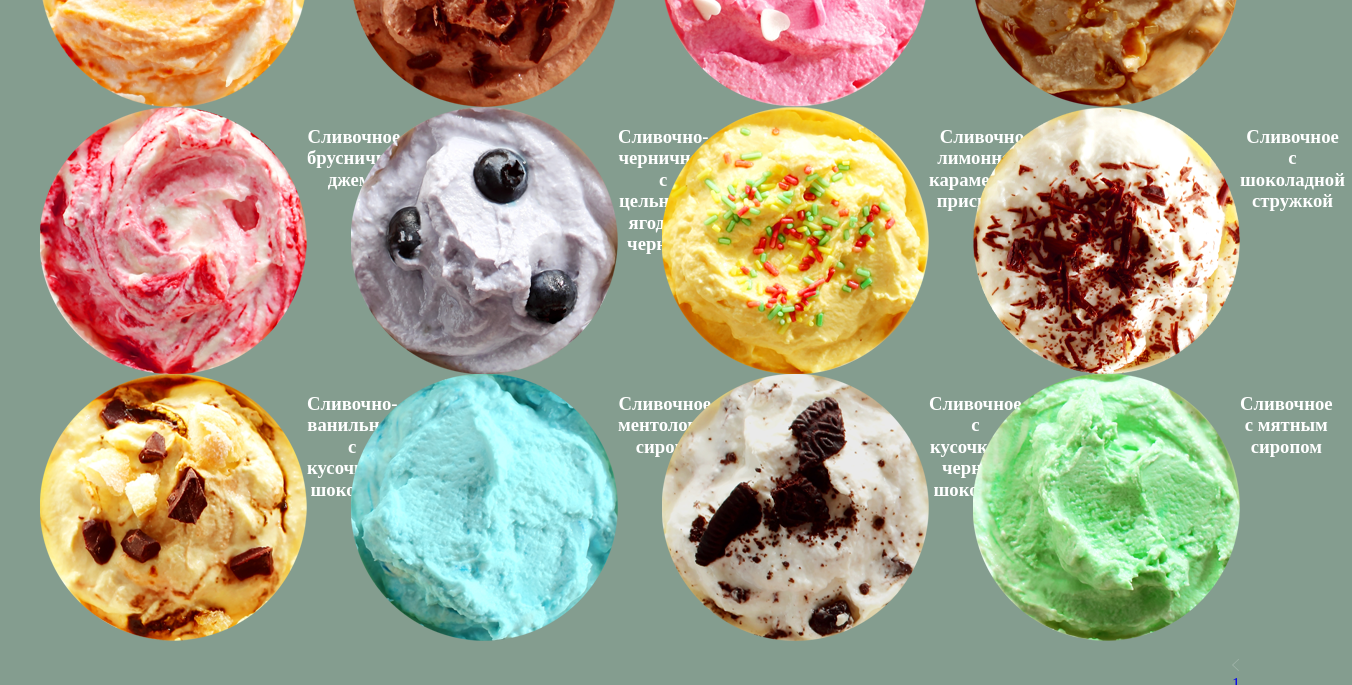
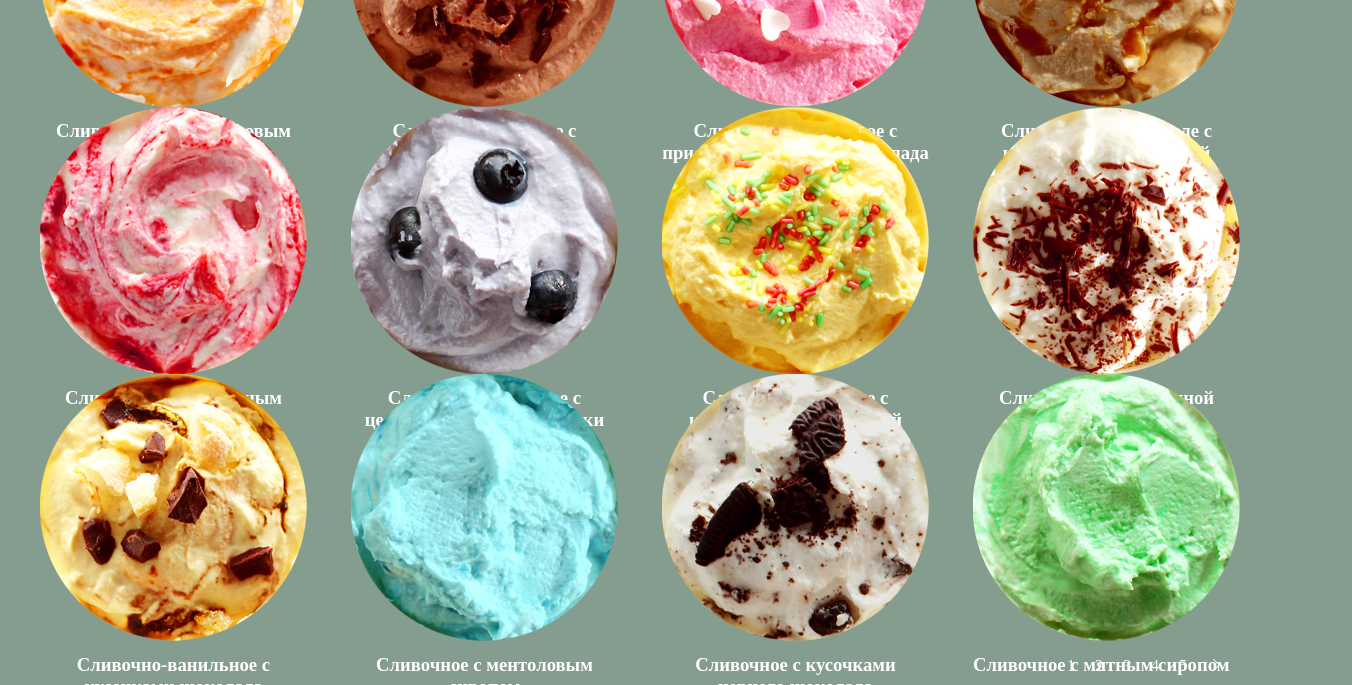
Before and after one commit to zloybrabus/1487723-gllacy-29, a plain HTML site: page catalog.html in a window 1280 px wide. Shown: the part 370-1055 px from the top of the page, 1352 px wide, since content can reach past the window. Drawn offline with nearby package versions, Linux system fonts and the light colour scheme.

```diff
--- a/catalog.html
+++ b/catalog.html
@@ -66,51 +66,51 @@
       <ul class="icecream-list-catalog list-styles-reset">
           <li class="icecream-item">
             <img src="img/hit1.png" width="267" height="267" alt="Красивое сливочное мороженое">
-            <h3>Сливочное с апельсиновым джемом и цитрусовой стружкой</h3>
+            <h3 class="icecream-text">Сливочное с апельсиновым джемом и цитрусовой стружкой</h3>
          </li>
          <li class="icecream-item">
            <img src="img/hit2.png" width="267" height="267" alt="Красивое сливочно-кофейное мороженое">
-           <h3>Сливочно-кофейное с кусочками шоколада</h3>
+           <h3 class="icecream-text">Сливочно-кофейное с кусочками шоколада</h3>
          </li>
          <li class="icecream-item">
            <img src="img/hit3.png" width="267" height="267" alt="Красивое сливочно-клубничное мороженое">
-           <h3>Сливочно-клубничное с присыпкой из белого шоколада</h3>
+           <h3 class="icecream-text">Сливочно-клубничное с присыпкой из белого шоколада</h3>
          </li>
          <li class="icecream-item">
            <img src="img/hit4.png" width="267" height="267" alt="Красивое крем-брюле">
-           <h3>Сливочное крем-брюле с карамельной подливкой</h3>
+           <h3 class="icecream-text">Сливочное крем-брюле с карамельной подливкой</h3>
          </li>
          <li class="icecream-item">
            <img src="img/product.png" width="267" height="267" alt="Красивое мороженое с брусничным джемом">
-           <h3>Сливочное с брусничным джемом</h3>
+           <h3 class="icecream-text">Сливочное с брусничным джемом</h3>
          </li>
          <li class="icecream-item">
            <img src="img/product1.png" width="267" height="267" alt="Красивое мороженое с ягодами">
-           <h3>Сливочно-черничное с цельными ягодами черники</h3>
+           <h3 class="icecream-text">Сливочно-черничное с цельными ягодами черники</h3>
          </li>
          <li class="icecream-item">
            <img src="img/product2.png" width="267" height="267" alt="Красивое лимонное мороженое">
-           <h3>Сливочно-лимонное с карамельной присыпкой</h3>
+           <h3 class="icecream-text">Сливочно-лимонное с карамельной присыпкой</h3>
          </li>
          <li class="icecream-item">
            <img src="img/product3.png" width="267" height="267" alt="Красивое мороженое с шоколадной стружкой">
-           <h3>Сливочное с шоколадной стружкой</h3>
+           <h3 class="icecream-text">Сливочное с шоколадной стружкой</h3>
          </li>
          <li class="icecream-item">
            <img src="img/product4.png" width="267" height="267" alt="Красивое мороженое с большими кусочками шоколада">
-           <h3>Сливочно-ванильное с кусочками шоколада</h3>
+           <h3 class="icecream-text">Сливочно-ванильное с кусочками шоколада</h3>
          </li>
          <li class="icecream-item">
            <img src="img/product5.png" width="267" height="267" alt="Красивое мороженое с зеленым сиропом">
-           <h3>Сливочноe с ментоловым сиропом</h3>
+           <h3 class="icecream-text">Сливочноe с ментоловым сиропом</h3>
          </li>
          <li class="icecream-item">
            <img src="img/product6.png" width="267" height="267" alt="Красивое мороженое с большими кусочками горького шоколада">
-           <h3>Сливочное с кусочками черного шоколада</h3>
+           <h3 class="icecream-text">Сливочное с кусочками черного шоколада</h3>
           </li>
          <li class="icecream-item">
            <img src="img/product7.png" width="267" height="267" alt="Красивое мороженое с салатовым сиропом">
-           <h3>Сливочное с мятным сиропом</h3>
+           <h3 class="icecream-text">Сливочное с мятным сиропом</h3>
          </li>
       </ul>
     </section>
--- a/css/style.css
+++ b/css/style.css
@@ -37,6 +37,11 @@
     margin: 0;
     padding: 0;
     list-style: none;
+}
+
+a {
+    color: var(--basic-white);
+    text-decoration: none;
 }
 
 .page {
@@ -115,6 +120,9 @@
 
 .user-navigation .login-link {
     padding-left: 50px;
+    padding: 8px 25px;
+    display: flex;
+    align-items: center;
     position: relative;
 }
 
@@ -170,7 +178,6 @@
     font-weight: 500;
     font-size: 14px;
     line-height: 16px;
-    margin-left: 10px;
     background: rgba(255, 255, 255, 0.2);
     border-radius: 20px;
 }
@@ -200,6 +207,10 @@
     background-repeat: no-repeat;
     background-position: 0 0;
     border-radius: 20px;
+}
+
+.basket {
+    margin-left: 10px;
 }
 
 
@@ -462,6 +473,14 @@
     height: 267px;
 }
 
+.icecream-text {
+    display: flex;
+    text-align: center;
+    width: 267px;
+    position: absolute;
+    margin-top: 280px;
+}
+
 .pagination {
     list-style: none;
     display: flex;
@@ -475,15 +494,24 @@
 .pagination li {
     display: flex;
     justify-content: space-between;
+    margin-right: 20px;
     align-items: center;
     text-decoration: none;
     list-style: none;
 }
 
+.pagination li:last-child{
+    margin-left: 6px;
+}
+
+.pagination ul {
+    display: flex;
+}
+
 .features {
     display: flex;
     flex-wrap: wrap;
-    margin-top: 24px;
+    margin-top: 97px;
     margin-left: 20px;
     margin-bottom: 40px;
     text-align: left;
@@ -630,6 +658,7 @@
     height: 32px;
     background: rgba(255, 255, 255, 0.8);
     color: inherit;
+    border-radius: 50%;
   }
 
 .footer-social {
```
Also changed, not shown: index.html (+5 -5 lines).
